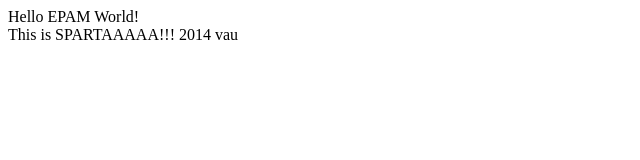
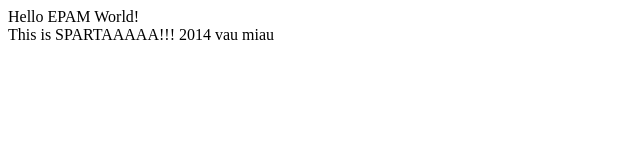
Before and after one commit to peter-karsa-epam/git_remote_branching, a plain HTML site: page index.html in a window 1280 px wide. Shown: the full height of the page, 0-640 px from the left. Drawn offline with Linux system fonts and the light colour scheme.

Commit message:
meg egy commit ez is feat1-re

```diff
--- a/index.html
+++ b/index.html
@@ -6,5 +6,6 @@
 		This is SPARTAAAAA!!!
 		2014
 		vau
+		miau
 	</body>
 </html>
```
